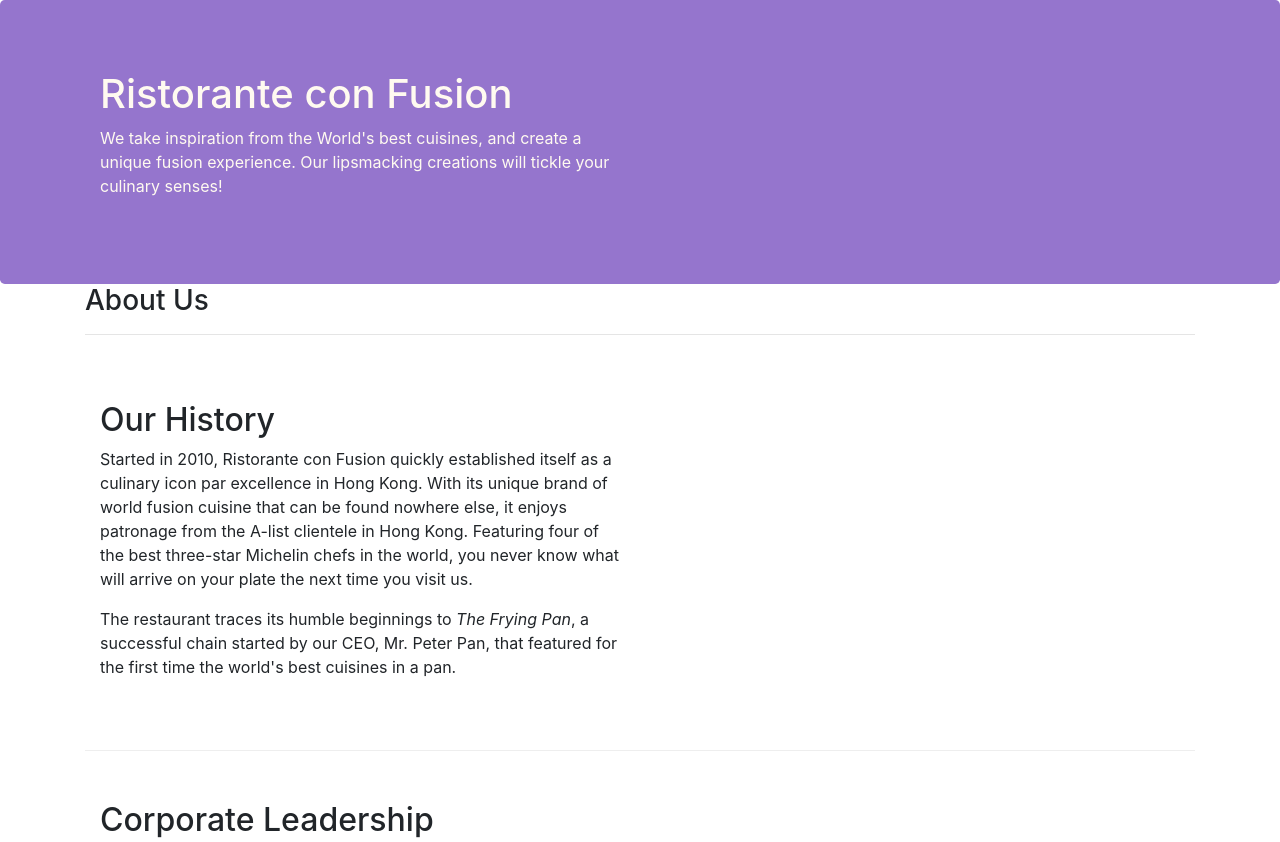
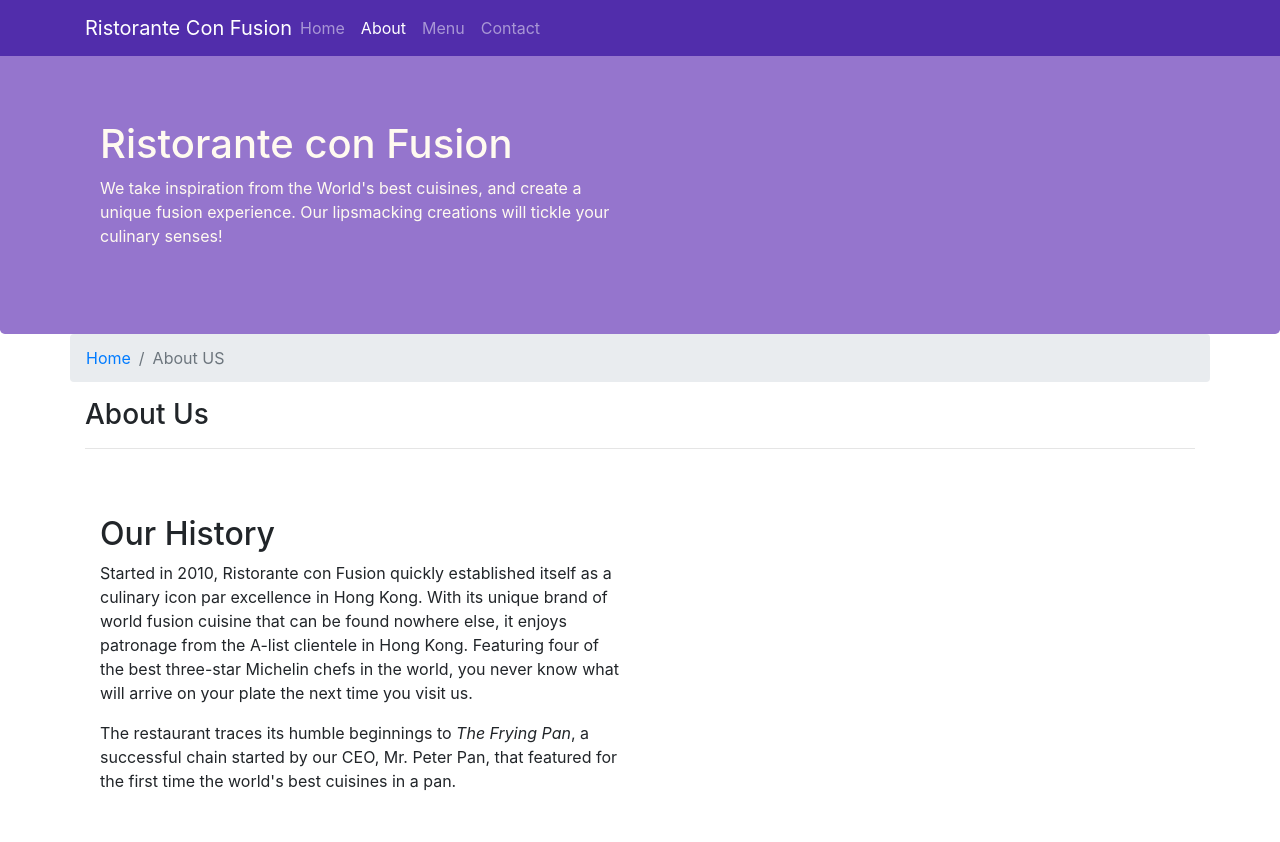
Before and after one commit to AmolGirishShah/frontend-test, a website: page aboutus.html in a window 1280 px wide. Shown: the top 842 px of the page. Drawn offline with nearby package versions, Linux system fonts and the light colour scheme.

Commit message:
Navbar and breadcrumbs

```diff
--- a/aboutus.html
+++ b/aboutus.html
@@ -15,7 +15,22 @@
 </head>
 
 <body>
-
+  <nav class="navbar navbar-dark navbar-expand-sm fixed-top">
+    <div class="container">
+      <button class="navbar-toggler" type="button" data-toggle="collapse" data-target="#Navbar">
+        <span class="navbar-toggler-icon"></span>
+      </button>
+      <a class="navbar-brand mr-auto" href="./index.html">Ristorante Con Fusion </a>
+      <div class="collapse navbar-collapse" id="Navbar">
+      <ul class="navbar-nav mr-auto">
+        <li class="nav-item"><a class="nav-link" href="./index.html">Home</a></li>
+        <li class="nav-item active"><a class="nav-link" href="#">About</a></li>
+        <li class="nav-item"><a class="nav-link" href="#">Menu</a></li>
+        <li class="nav-item"><a class="nav-link" href="#">Contact</a></li>
+      </ul>
+    </div>
+    </div>
+  </nav>
     <header class="jumbotron">
         <div class="container">
             <div class="row row-header">
@@ -31,6 +46,11 @@
 
     <div  class="container">
         <div class="row">
+            <ol class="col-12 breadcrumb">
+              <li class="breadcrumb-item"><a href="./index.html">Home</a></li>
+              <li class="breadcrumb-item active">About US</li>
+            </ol>
+
             <div class="col-12">
                <h3>About Us</h3>
                <hr>
@@ -70,7 +90,7 @@
                 <div class="col-4 offset-1 col-sm-2">
                     <h5>Links</h5>
                     <ul class="list-unstyled">
-                        <li><a href="#">Home</a></li>
+                        <li><a href="./index.html">Home</a></li>
                         <li><a href="#">About</a></li>
                         <li><a href="#">Menu</a></li>
                         <li><a href="#">Contact</a></li>
--- a/css/style.css
+++ b/css/style.css
@@ -27,3 +27,12 @@
   margin:0px;
   color: #0f0f0f;
 }
+
+body{
+  padding:50px 0px 50px 0px;
+  z-index: 0;
+}
+
+.navbar-dark{
+  background-color: #512DAB;
+}
```
Also changed, not shown: index.html (+17 -2 lines).
